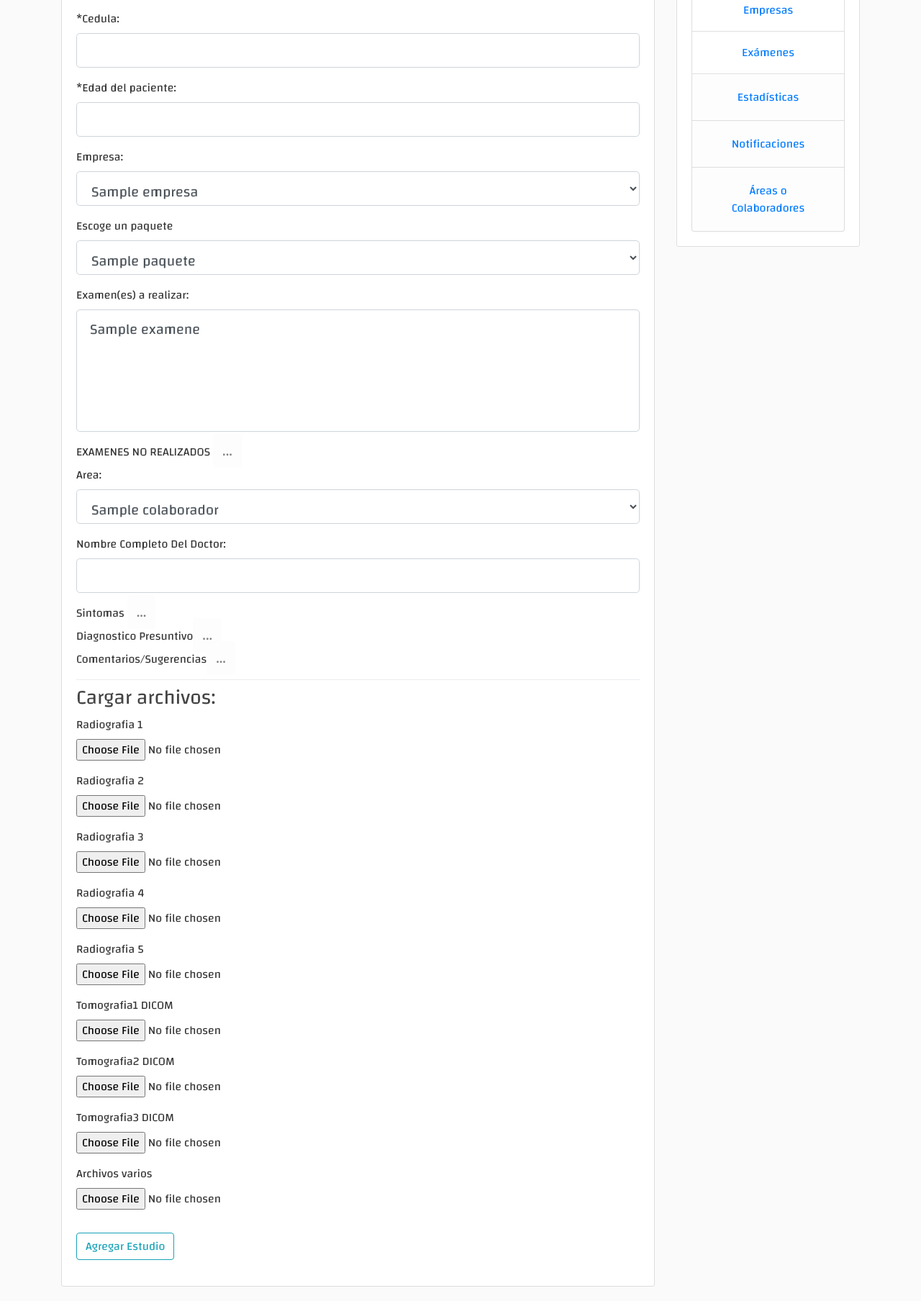
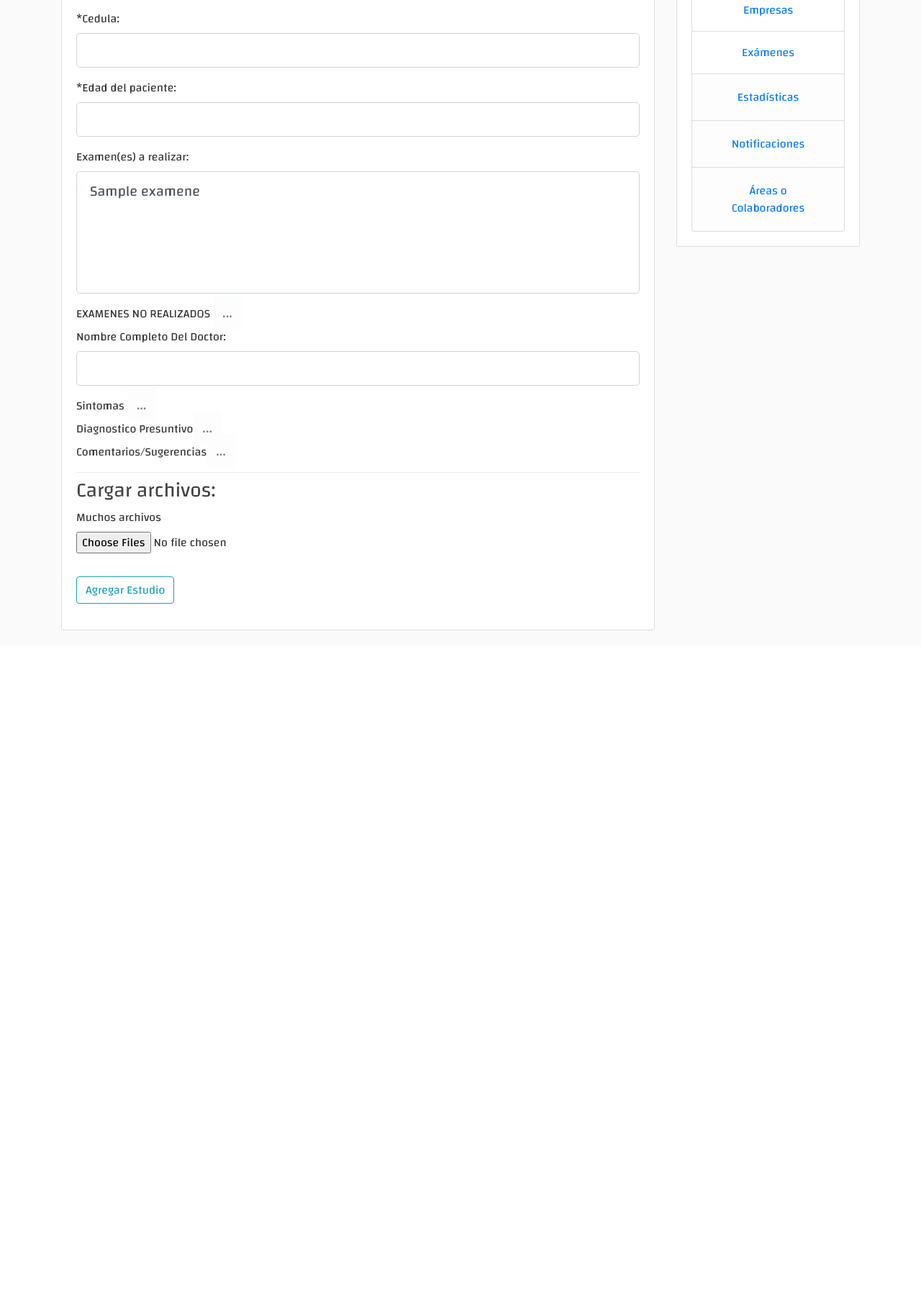
Before and after one commit to jatobrun/medapp, a Flask app: page /historial/new in a window 1280 px wide. Shown: the part 340-2148 px from the top of the page at 72% size. After the commit the page ends 1216 px from the top, so only its background shows below. Run offline with Flask 2, Linux system fonts and the light colour scheme; the visitor is signed in with stand-in values (Sample User, id 1); a database or web service that is not in the repository returns one stand-in record (values such as "Sample title"); some libraries are stand-ins or nearby versions.

Commit message:
mejore el aspecto grafico y la subida de archivos

```diff
--- a/src/forms.py
+++ b/src/forms.py
@@ -90,23 +90,7 @@ class PostForm(FlaskForm):
     contenido = TextAreaField('Sintomas')
     diagnostico = TextAreaField('Diagnostico Presuntivo')
     comentarios = TextAreaField('Comentarios/Sugerencias')
-    archivo1 = FileField('Radiografia 1', validators=[
-        FileAllowed(['jpg', 'png', 'jpeg', 'tif'])])
-    archivo2 = FileField('Radiografia 2', validators=[
-        FileAllowed(['jpg', 'png', 'jpeg', 'tif'])])
-    archivo3 = FileField('Radiografia 3', validators=[
-        FileAllowed(['jpg', 'png', 'jpeg', 'tif'])])
-    archivo4 = FileField('Radiografia 4', validators=[
-        FileAllowed(['jpg', 'png', 'jpeg', 'tif'])])
-    archivo5 = FileField('Radiografia 5', validators=[
-        FileAllowed(['jpg', 'png', 'jpeg', 'tif'])])
-    archivo6 = FileField('Tomografia1 DICOM', validators=[
-        FileAllowed(['DCM', 'jpg', 'png', 'dcm'])])
-    archivo7 = FileField('Tomografia2 DICOM', validators=[
-        FileAllowed(['DCM', 'png', 'jpg', 'dcm'])])
-    archivo8 = FileField('Tomografia3 DICOM', validators=[
-        FileAllowed(['DCM', 'jpg', 'png', 'dcm'])])
-    archivo9 = FileField('Archivos varios', validators=[FileAllowed(['pdf'])])
+    archivo = MultipleFileField('Muchos archivos')
     submit = SubmitField('Agregar Estudio')
 
 
--- a/src/routes.py
+++ b/src/routes.py
@@ -114,73 +114,29 @@ def new():
             (empresa['nombre'], empresa['nombre']) for empresa in empresas]
         form.paquete.choices = [
             (paquete['nombre'], paquete['nombre']) for paquete in paquetes]
+        print(len(form.colaborador.choices))
+        if len(form.colaborador.choices) <= 1:
+            print('no tienes colaboradores')
+            colaborador = False
+        else:
+            colaborador = True
+        if len(form.empresa.choices) == 1:
+            empresa = False
+        else:
+            empresa = True
+        if len(form.paquete.choices) == 1:
+            paquete = False
+        else:
+            paquete = True
         if form.validate_on_submit():
-            n_radiografias = 0
-            n_tomografias = 0
             token = secrets.token_hex(3)
-            if form.archivo1.data:
-                archivo1, f_ext1 = save_picture(
-                    form.archivo1.data, resize=False)
-                n_radiografias += 1
+            if form.archivo.data:
+                archivo = []
+                for e in form.archivo.data:
+                    f_name, f_ext = save_picture(e, resize=False)
+                    archivo.append((f_name, f_ext))
             else:
-                archivo1 = 'nada'
-                f_ext1 = '.'
-            if form.archivo2.data:
-                archivo2, f_ext2 = save_picture(
-                    form.archivo2.data, resize=False)
-                n_radiografias += 1
-            else:
-                archivo2 = 'nada'
-                f_ext2 = '.'
-            if form.archivo3.data:
-                archivo3, f_ext3 = save_picture(
-                    form.archivo3.data, resize=False)
-                n_radiografias += 1
-            else:
-                archivo3 = 'nada'
-                f_ext3 = '.'
-            if form.archivo4.data:
-                archivo4, f_ext4 = save_picture(
-                    form.archivo4.data, resize=False)
-                n_radiografias += 1
-            else:
-                archivo4 = 'nada'
-                f_ext4 = '.'
-            if form.archivo5.data:
-                archivo5, f_ext5 = save_picture(
-                    form.archivo5.data, resize=False)
-                n_radiografias += 1
-            else:
-                archivo5 = 'nada'
-                f_ext5 = '.'
-            if form.archivo6.data:
-                archivo6, f_ext6 = save_picture(
-                    form.archivo6.data, resize=False)
-                n_tomografias += 1
-            else:
-                archivo6 = 'nada'
-                f_ext6 = '.'
-            if form.archivo7.data:
-                archivo7, f_ext7 = save_picture(
-                    form.archivo7.data, resize=False)
-                n_tomografias += 1
-            else:
-                archivo7 = 'nada'
-                f_ext7 = '.'
-            if form.archivo8.data:
-                archivo8, f_ext8 = save_picture(
-                    form.archivo8.data, resize=False)
-                n_tomografias += 1
-            else:
-                archivo8 = 'nada'
-                f_ext8 = '.'
-            if form.archivo9.data:
-                archivo9, f_ext9 = save_picture(
-                    form.archivo9.data, resize=False)
-                n_tomografias += 1
-            else:
-                archivo9 = 'nada'
-                f_ext9 = '.'
+                archivo = [('nada', '')]
             if form.colaborador.data != 'nada':
                 compartido = 'compartido'
             else:
@@ -202,17 +158,15 @@ def new():
                 'examen-no-realizado': form.noExamen.data.upper(),
                 'comentarios': form.comentarios.data,
                 'fecha': time.strftime("%d-%m-%Y"),
-                'archivos': [(archivo1, '1', f_ext1), (archivo2, '2', f_ext2), (archivo3, '3', f_ext3), (archivo4, '4', f_ext4), (archivo5, '5', f_ext5), (archivo6, '6', f_ext6), (archivo7, '7', f_ext7), (archivo8, '8', f_ext8), (archivo9, '9', f_ext9)],
+                'archivos': archivo,
                 'token': token,
-                'n_radiografia': n_radiografias,
-                'n_tomografia': n_tomografias,
                 'colaboradores': form.colaborador.data,
                 'compartir': compartido
             }
             tabla_estudios.insert_one(estudio)
             flash('Estudio registrado correctamente', 'success')
             return redirect(url_for('new'))
-        return render_template('create_post.html', title='Nuevo Estudio', control_center=True, form=form, css=True, legend='Nuevo Estudio')
+        return render_template('create_post.html', title='Nuevo Estudio', control_center=True, form=form, css=True, legend='Nuevo Estudio', paquete= paquete, empresa = empresa, colaborador = colaborador)
     else:
         return redirect(url_for('login'))
 
@@ -300,7 +254,7 @@ def register():
 
 
 def save_picture(form_picture, resize=True, tomografia=False):
-    extensions = ['.jpg', '.jpeg', '.tif', '.pdf']
+    extensions = ['.jpg', '.jpeg', '.tif', '.pdf', '.PNG']
     random_hex = secrets.token_hex(8)
     _, f_ext = os.path.splitext(form_picture.filename)
     picture_fn = random_hex + f_ext
--- a/src/templates/create_post.html
+++ b/src/templates/create_post.html
@@ -53,6 +53,7 @@
                 {% else %} {{ form.edad(class="form-control form-control-lg") }} {%
             endif %}
             </div>
+            {% if empresa %}
             <div class="form-group">
                 {{form.empresa.label(class="form-control-label")}} {% if
             form.empresa.errors %} {{ form.empresa(class="form-control
@@ -65,6 +66,8 @@
                 {% else %} {{ form.empresa(class="form-control form-control-lg") }} {%
             endif %}
             </div>
+            {% endif %}
+            {% if paquete %}
             <div class="form-group">
                 {{form.paquete.label(class="form-control-label")}} {% if
             form.paquete.errors %} {{ form.paquete(class="form-control
@@ -77,6 +80,7 @@
                 {% else %} {{ form.paquete(class="form-control form-control-lg") }} {%
             endif %}
             </div>
+            {% endif %}
             <div class="form-group">
                 {{form.titulo.label(class="form-control-label")}} {% if
           form.titulo.errors %} {{ form.titulo(class="form-control
@@ -105,6 +109,7 @@
                     endif %}
                 </div>
             </div>
+            {% if colaborador %}
             <div class="form-group">
                 {{form.colaborador.label(class="form-control-label")}}{% if
             form.colaborador.errors %} {{ form.colaborador(class="form-control
@@ -117,6 +122,7 @@
                 {% else %} {{ form.colaborador(class="form-control form-control-lg") }} {%
             endif %}
             </div>
+            {% endif %}
             <div class="form-group">
                 {{form.nombre_doctor.label(class="form-control-label")}} {% if
             form.nombre_doctor.errors %} {{ form.nombre_doctor(class="form-control
@@ -180,82 +186,10 @@
             <div class="dropdown-divider"></div>
             <h3 class="header">Cargar archivos:</h3>
             <div class="form-group">
-                {{ form.archivo1.label() }}
-                {{ form.archivo1(class='form-control-file') }}
-                {% if form.archivo1.errors %}
-                {% for error in form.archivo1.errors %}
-                <span class='text-danger'>{{ error }}</span></br>
-                {% endfor %}
-                {% endif %}
-            </div>
-            <div class="form-group">
-                {{ form.archivo2.label() }}
-                {{ form.archivo2(class='form-control-file') }}
-                {% if form.archivo2.errors %}
-                {% for error in form.archivo2.errors %}
-                <span class='text-danger'>{{ error }}</span></br>
-                {% endfor %}
-                {% endif %}
-            </div>
-            <div class="form-group">
-                {{ form.archivo3.label() }}
-                {{ form.archivo3(class='form-control-file') }}
-                {% if form.archivo3.errors %}
-                {% for error in form.archivo3.errors %}
-                <span class='text-danger'>{{ error }}</span></br>
-                {% endfor %}
-                {% endif %}
-            </div>
-            <div class="form-group">
-                {{ form.archivo4.label() }}
-                {{ form.archivo4(class='form-control-file') }}
-                {% if form.archivo4.errors %}
-                {% for error in form.archivo4.errors %}
-                <span class='text-danger'>{{ error }}</span></br>
-                {% endfor %}
-                {% endif %}
-            </div>
-            <div class="form-group">
-                {{ form.archivo5.label() }}
-                {{ form.archivo5(class='form-control-file') }}
-                {% if form.archivo5.errors %}
-                {% for error in form.archivo5.errors %}
-                <span class='text-danger'>{{ error }}</span></br>
-                {% endfor %}
-                {% endif %}
-            </div>
-            <div class="form-group">
-                {{ form.archivo6.label() }}
-                {{ form.archivo6(class='form-control-file') }}
-                {% if form.archivo6.errors %}
-                {% for error in form.archivo6.errors %}
-                <span class='text-danger'>{{ error }}</span></br>
-                {% endfor %}
-                {% endif %}
-            </div>
-            <div class="form-group">
-                {{ form.archivo7.label() }}
-                {{ form.archivo7(class='form-control-file') }}
-                {% if form.archivo7.errors %}
-                {% for error in form.archivo7.errors %}
-                <span class='text-danger'>{{ error }}</span></br>
-                {% endfor %}
-                {% endif %}
-            </div>
-            <div class="form-group">
-                {{ form.archivo8.label() }}
-                {{ form.archivo8(class='form-control-file') }}
-                {% if form.archivo8.errors %}
-                {% for error in form.archivo8.errors %}
-                <span class='text-danger'>{{ error }}</span></br>
-                {% endfor %}
-                {% endif %}
-            </div>
-            <div class="form-group">
-                {{ form.archivo9.label() }}
-                {{ form.archivo9(class='form-control-file') }}
-                {% if form.archivo9.errors %}
-                {% for error in form.archivo9.errors %}
+                {{ form.archivo.label() }}
+                {{ form.archivo(class='form-control-file') }}
+                {% if form.archivo.errors %}
+                {% for error in form.archivo.errors %}
                 <span class='text-danger'>{{ error }}</span></br>
                 {% endfor %}
                 {% endif %}
```
Also changed, not shown: src/static/estudio-pic/6bc897c5693ef7b0.PNG (added), src/static/estudio-pic/7ee398675e3a1102.PNG (added), src/static/estudio-pic/c4bf1be52ec68a9e.PNG (added).
